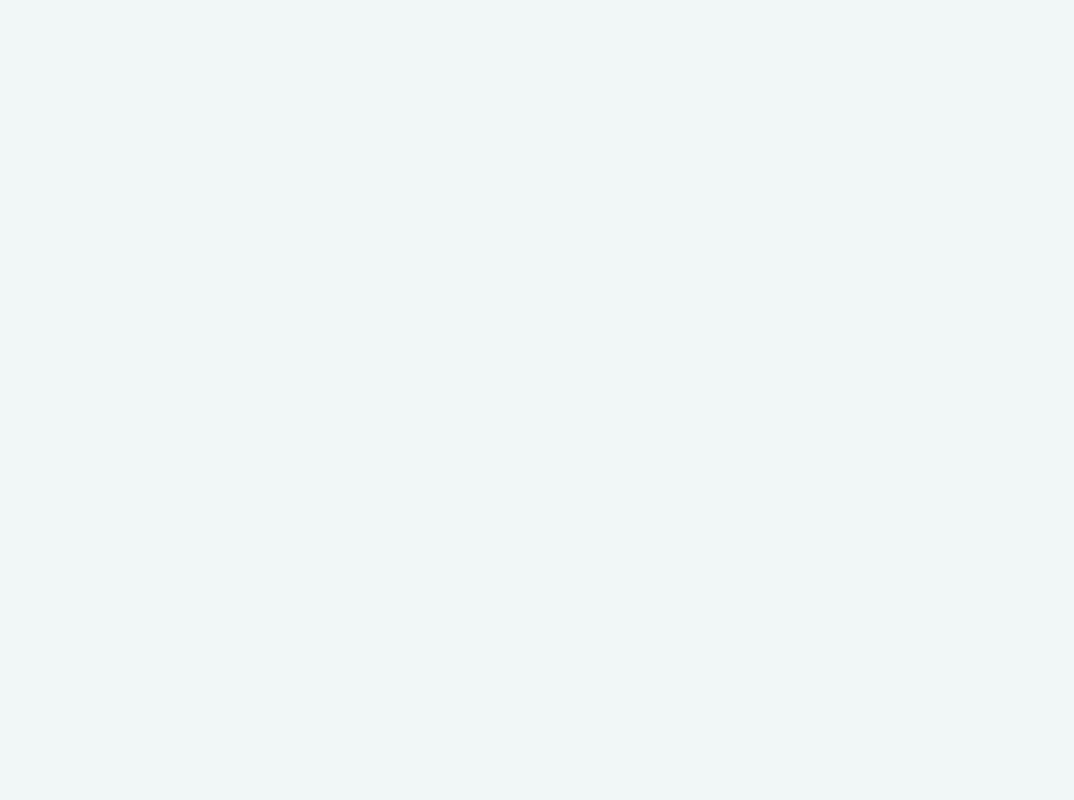
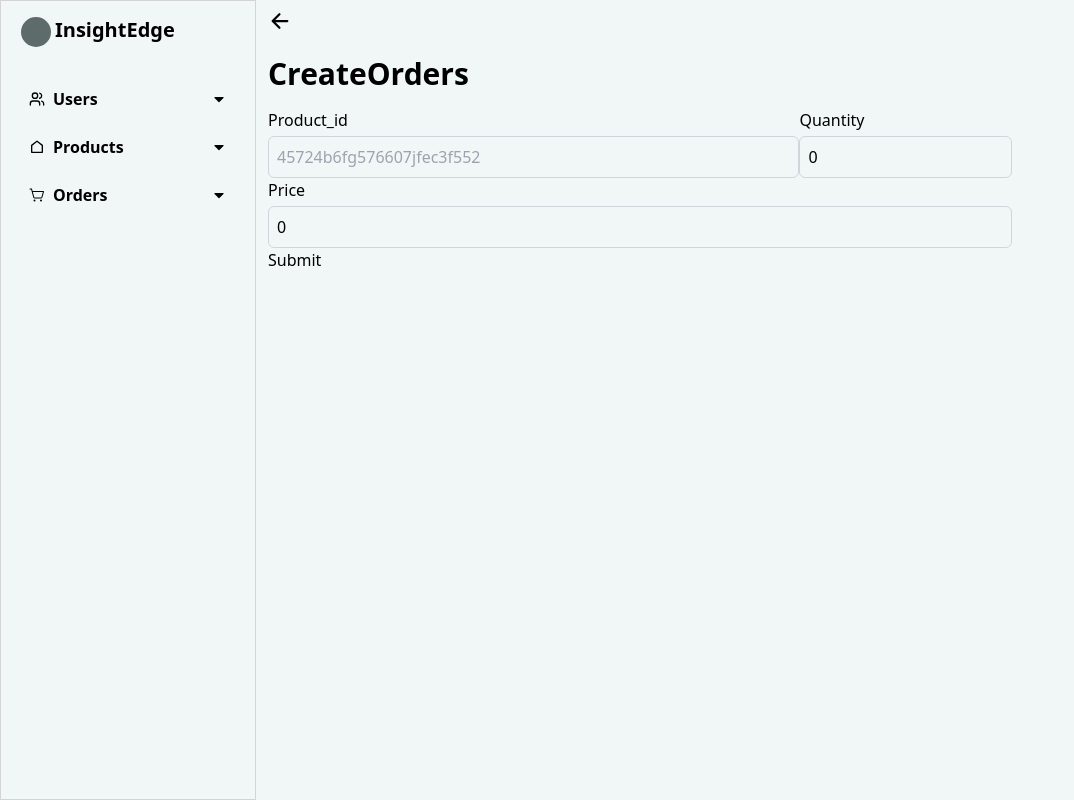
Before and after one commit to lar1ck/InsightEdge, a React (Vite) app in the folder Frontend/: page /order/new in a window 1280 px wide. Before the commit this address had no page. Shown: the whole page, without its empty margins (0-1074 px from the left). Built offline with nearby package versions, Linux system fonts and the light colour scheme.

Commit message:
Orders and functionalities

```diff
--- a/Frontend/src/App.tsx
+++ b/Frontend/src/App.tsx
@@ -6,7 +6,7 @@ import './App.css'
 import Back from './componets/back'
 import { RiHomeLine } from "react-icons/ri";
 import { LuUsers } from "react-icons/lu";
-// import { PiUsersDuotone } from "react-icons/pi";
+import { PiShoppingCartSimple } from "react-icons/pi";
 import { FaCaretDown } from "react-icons/fa";
 import { FaCaretUp } from "react-icons/fa";
 
@@ -17,6 +17,7 @@ import { FaCaretUp } from "react-icons/fa";
 function App() {
   const [isProductOpen, setIsProductOpen] = useState(false);
   const [isUserOpen, setIsUserOpen] = useState(false);
+  const [isOrderOpen,setIsOrdersOpen] = useState(false);
   // const [isTeacherOpen, setIsTeacherOpen,] = useState(false);
   // const [isStudentOpen, setIsStudentOpen,] = useState(false);
 
@@ -26,6 +27,10 @@ function App() {
   const toogleOpenUser = () => {
     setIsUserOpen(!isUserOpen);
   }
+  const toogleOpenOrder = () => {
+    setIsOrdersOpen(!isOrderOpen);
+  }
+
   // const toogleOpenTeacher = () => {
   //   setIsTeacherOpen(!isTeacherOpen);
   // }
@@ -45,7 +50,7 @@ function App() {
         <div className='mt-7'>
           <nav className='h-auto flex flex-col font-semibold  '>
 
-          <button
+            <button
               onClick={toogleOpenUser}
               className='p-2 rounded-md my-1 group transition duration-300 hover:bg-custom-dback flex items-center justify-between w-full text-left'
             >
@@ -100,6 +105,34 @@ function App() {
               </div>
             )}
 
+            <button
+              onClick={toogleOpenOrder}
+              className='p-2 rounded-md my-1 group transition duration-300 hover:bg-custom-dback flex items-center justify-between w-full text-left'
+            >
+              <div className='flex items-center group-hover:bg-custom-dback duration-300'>
+                <PiShoppingCartSimple className='mr-2 group-hover:bg-custom-dback duration-300' />
+                Orders
+              </div>
+              <div className='flex items-center group-hover:bg-custom-dback duration-300'>
+                {isOrderOpen ? (
+                  <FaCaretUp className=' group-hover:bg-custom-dback duration-300' />
+                ) : (
+                  <FaCaretDown className=' group-hover:bg-custom-dback duration-300' />
+                )}
+              </div>
+            </button>
+
+            {isOrderOpen && (
+              <div className=' rounded-xl p-1'>
+                <Link to="/orders" className='p-2 ml-6 rounded-md my-1 transition duration-300  hover:bg-custom-dback flex items-center'>
+                  All Orders
+                </Link>
+                <Link to="/order/new" className='p-2 ml-6 rounded-md my-1 transition duration-300  hover:bg-custom-dback flex items-center'>
+                  New Order
+                </Link>
+              </div>
+            )}
+
             {/*
              */}
           </nav>
--- /dev/null
+++ b/Frontend/src/contentDisplay/Orders.tsx
@@ -0,0 +1,54 @@
+import React, { useEffect, useState } from 'react'
+import axios from 'axios'
+import { Link } from 'react-router-dom'
+
+interface orderProps {
+    _id: string,
+    product_id: string,
+    quantity: number,
+    price: number,
+    createdAt: string,
+}
+
+const Orders = () => {
+    const [orders, setOrders] = useState<orderProps[]>([]);
+
+    useEffect(() => {
+        const getAllOrders = async () => {
+            const orders = await axios.get('http://localhost:3000/orders');
+            setOrders(orders.data);
+        }
+        getAllOrders();
+    }, [])
+
+    return (
+        <div>
+            <h1 className='text-3xl font-semibold my-4'> Orders</h1>
+            <div className='grid grid-cols-2 gap-3'>
+                {orders.map((order) => (
+                    <div key={order._id} className='border-2 border-neutral-400 my-2  p-5'>
+                        <div>
+                            <span className='font-semibold'> Product_id </span> : {order.product_id} <br />
+                            <button className='m-2 font-semibold'>
+                                <Link to={`/order/${order.product_id}`} className='py-1 px-4 bg-custom-dback rounded-lg'>
+                                    View product
+                                </Link>
+                            </button>
+                        </div>
+                        <div>
+                            <span className='font-semibold'> Quantity </span>: {order.quantity}
+                        </div>
+                        <div>
+                            <span className='font-semibold'> Price </span>: {order.price}
+                        </div>
+                        <div>
+                            <span className='font-semibold'> CreatedAt </span>: {new Date(order.createdAt).toLocaleDateString()} {new Date(order.createdAt).toLocaleTimeString()}
+                        </div>
+                    </div>
+                ))}
+            </div>
+        </div>
+    )
+}
+
+export default Orders
--- a/Frontend/src/contentDisplay/Users.tsx
+++ b/Frontend/src/contentDisplay/Users.tsx
@@ -39,7 +39,7 @@ const Users = () => {
 
     return (
         <div>
-            Users
+            <h1 className='text-3xl font-semibold my-4'> Users </h1>
             <div className='grid grid-cols-2 gap-4'>
                 {users.map((user) => (
                     <div className=' border border-neutral-600 p-2'>
--- a/Frontend/src/main.tsx
+++ b/Frontend/src/main.tsx
@@ -11,6 +11,9 @@ import App from './App.tsx'
 import Login from './pages/LoginPage.tsx'
 import CreateUser from './pages/Users/createUser.tsx'
 import EditUser from './pages/Users/EditUser.tsx'
+import CreateOrders from './pages/Orders/createOrders.tsx'
+import Orders from './contentDisplay/Orders.tsx'
+import ViewProduct from './pages/Orders/viewProduct.tsx'
 import './index.css'
 
 createRoot(document.getElementById('root')!).render(
@@ -24,12 +27,15 @@ createRoot(document.getElementById('root')!).render(
           <Route index element={<Products />} />
           <Route path="/products" element={<Products />} />
           <Route path="/products/edit/:id" element={<EditProduct />} />
-            <Route path="/product/new" element={<CreateProduct/>} />
+          <Route path="/product/new" element={<CreateProduct />} />
           <Route path="/users" element={<Users />} />
-            <Route path='/create/user' element={<CreateUser />}></Route>
-            <Route path='/user/edit/:id' element={<EditUser />}></Route>
+          <Route path='/create/user' element={<CreateUser />} />
+          <Route path='/user/edit/:id' element={<EditUser />} />
+          <Route path='/order/new' element={<CreateOrders />} />
+          <Route path='/orders' element={<Orders />} />
+          <Route path='/order/:id' element={<ViewProduct />} />
         </Route>
-          <Route path='/login' element={<Login />}/>
+        <Route path='/login' element={<Login />} />
       </Routes>
     </BrowserRouter>
   </StrictMode>
--- /dev/null
+++ b/Frontend/src/pages/Orders/createOrders.tsx
@@ -0,0 +1,80 @@
+import React, { useState } from 'react'
+import axios from 'axios'
+import { useNavigate } from 'react-router-dom';
+
+const CreateOrders = () => {
+
+    const [formData, setFormData] = useState({
+        product_id: "",
+        quantity: 0,
+        price: 0,
+    });
+
+    const handleChange = (e: React.ChangeEvent<HTMLInputElement | HTMLSelectElement | HTMLTextAreaElement>) => {
+        setFormData({
+            ...formData,
+            [e.target.name]: e.target.value
+        })
+    };
+
+    const navigate = useNavigate();
+
+    const handleSubmit = async (e: React.FormEvent) => {
+        e.preventDefault();
+        try {
+            const order = await axios.post('http://localhost:3000/order', formData);
+            console.log("order sucessfully placed", order);
+            setFormData({
+                product_id: "",
+                quantity: 0,
+                price: 0,
+            });
+            navigate('/products')
+
+        } catch (err) {
+            console.error(err);
+        }
+    }
+    return (
+        <div>
+            <h1 className='text-3xl font-semibold my-4'> CreateOrders</h1>
+            <form onSubmit={handleSubmit}>
+                <div className='flex w-full'>
+                <div className='w-full'>
+                    <label htmlFor="product_id">Product_id</label> <br />
+                    <input type="text"
+                        name='product_id'
+                        value={formData.product_id}
+                        onChange={handleChange}
+                        placeholder='45724b6fg576607jfec3f552'
+                        className="mt-1 block w-full border border-gray-300 outline-none rounded-md p-2 "
+                    />
+                </div>
+                <div className='w-[40%]'>
+                    <label htmlFor="Quantity">Quantity</label> <br />
+                    <input type="text"
+                        name='quantity'
+                        value={formData.quantity}
+                        onChange={handleChange}
+                        placeholder='000'
+                        className="mt-1 block w-full border border-gray-300 outline-none rounded-md p-2 "
+                    />
+                </div>
+                </div>
+                <div>
+                    <label htmlFor="Price">Price</label> <br />
+                    <input type="number"
+                        name='price'
+                        value={formData.price}
+                        onChange={handleChange}
+                        placeholder='000'
+                        className="mt-1 block w-full border border-gray-300 outline-none rounded-md p-2 "
+                    />
+                </div>
+                <button type='submit'>Submit</button>
+            </form>
+        </div>
+    )
+}
+
+export default CreateOrders
--- /dev/null
+++ b/Frontend/src/pages/Orders/viewProduct.tsx
@@ -0,0 +1,80 @@
+import React, { useEffect, useState } from 'react'
+import axios from 'axios'
+import {  useParams } from 'react-router-dom'
+
+interface productProps {
+    _id: string,
+    name: string,
+    description: string,
+    price: number,
+    category: string,
+    currency: string,
+    stock: number,
+    brand: string,
+    image: string,
+    createdAt: string,
+    updatedAt: string,
+}
+
+const ViewProduct = () => {
+    const { id } = useParams();
+    const [product, setProduct] = useState<productProps | null>(null);
+
+    useEffect(() => {
+        const getProduct = async () => {
+            try {
+                const response = await axios.get(`http://localhost:3000/product/${id}`);
+                setProduct(response.data);
+            } catch (err) {
+                console.error(err);
+            }
+        }
+        getProduct();
+    }, [id])
+
+    if(!product){
+        return <div>loading....</div>
+    }
+
+    return (
+        <div>
+
+            ViewProduct
+
+                <div  className='border-1 border-neutral-400 my-2  p-5'>
+                    <div className=" rounded-lg flex  gap-1">
+                            <div className='w-[50%]'>
+                                <img src={product.image} className='rounded-lg max-w-[300px]' alt={`this is an image of ${product.name}`} />
+                            </div>
+                            <div className="max-w-[50%] mb-1">
+                                <h2 className="text-xl font-bold  mb-2 ">{product.name}</h2>
+                                <p className="text-gray-700 mb-1">
+                                    <span className="font-semibold ">Description:</span> {product.description}
+                                </p>
+                                <p className="text-gray-700 mb-1">
+                                    <span className="font-semibold">Price:</span> {product.price} {product.currency}
+                                </p>
+                                <p className="text-gray-700 mb-1">
+                                    <span className="font-semibold">Category:</span> {product.category}
+                                </p>
+                                <p className="text-gray-700 mb-1">
+                                    <span className="font-semibold">Stock:</span> {product.stock}
+                                </p>
+                                <p className="text-gray-700 mb-1">
+                                    <span className="font-semibold">Brand:</span> {product.brand}
+                                </p>
+                                <p className="text-gray-700 mb-1">
+                                    <span className="font-semibold">Created At:</span> {new Date(product.createdAt).toLocaleDateString()} {new Date(product.createdAt).toLocaleTimeString()}
+                                </p>
+                                <p className="text-gray-700 mb-1">
+                                    <span className="font-semibold">Updated At:</span> {new Date(product.updatedAt).toLocaleDateString()} {new Date(product.updatedAt).toLocaleTimeString()}
+                                </p>
+                            </div>
+                        </div>
+                </div>
+
+        </div>
+    )
+}
+
+export default ViewProduct
--- a/Frontend/src/pages/Products/Editproduct.tsx
+++ b/Frontend/src/pages/Products/Editproduct.tsx
@@ -173,7 +173,7 @@ const Editproduct = () => {
                 </div>
             ):(
                 <div>
-                    No Product Found
+                    No User Found
                 </div>
             )}
         </div>
```
Also changed, not shown: 2 other files (tests, documents, lock files or other folders). Lines whose indentation alone changed are shown as unchanged.
